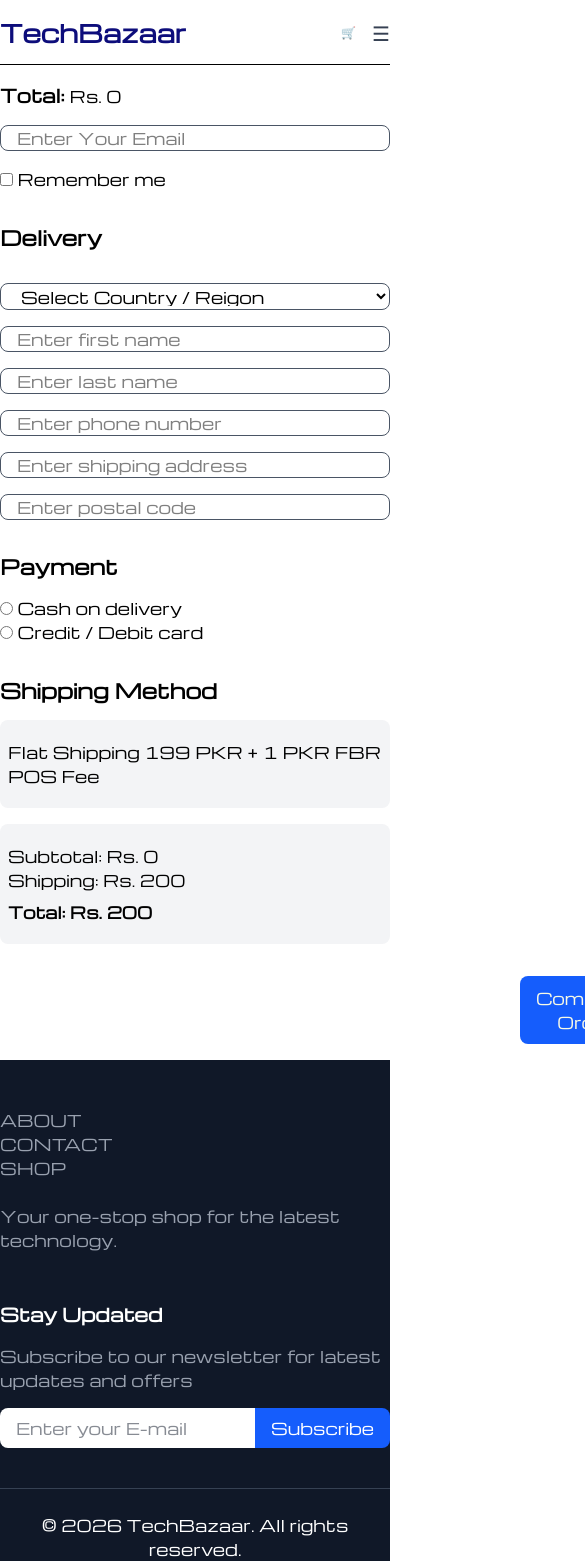
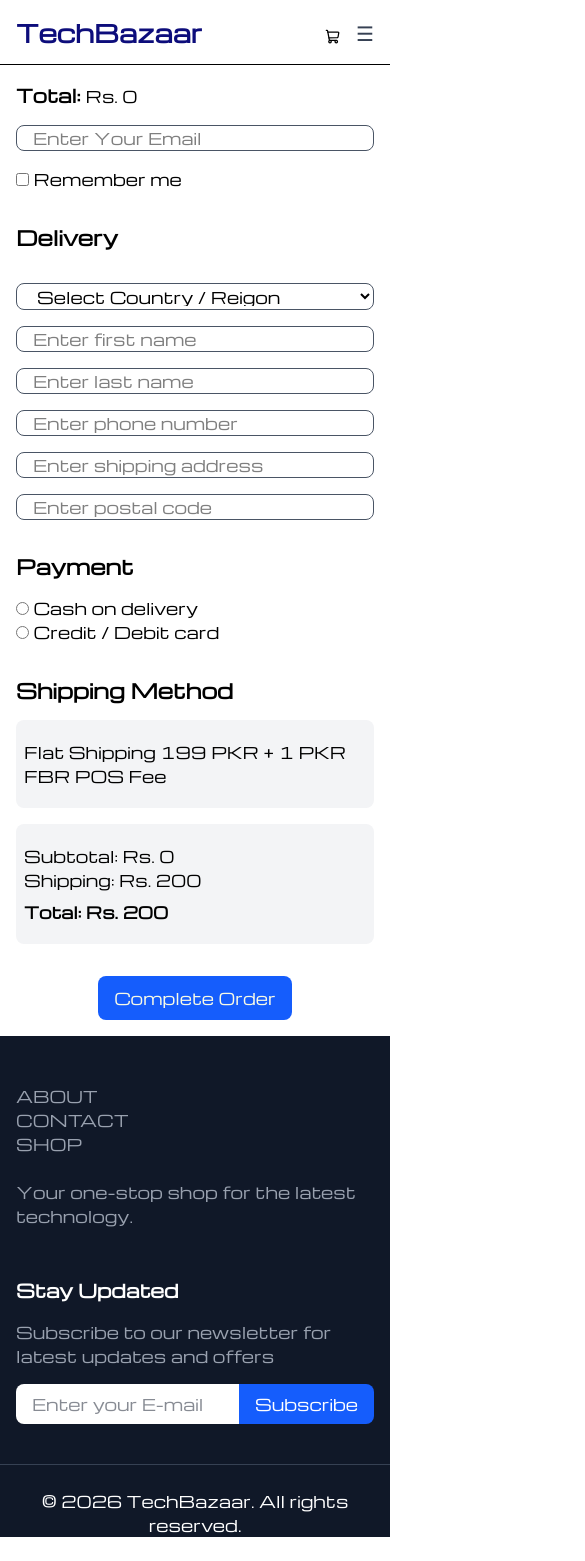
Before and after one commit to AailaAhmed/techbazaar, a React (Vite) app: page /checkout in a window 390 px wide. Shown: the top 1561 px of the page, 585 px wide, since content can reach past the window. After the commit the page ends 1537 px from the top, so only its background shows below. Built offline with nearby package versions, Linux system fonts and the light colour scheme.

Commit message:
Day 7: Order Success page, cart clearing on order completion, lucide-react cart icon

```diff
--- a/package.json
+++ b/package.json
@@ -11,6 +11,7 @@
   },
   "dependencies": {
     "@tailwindcss/vite": "^4.3.3",
+    "lucide-react": "^1.45.0",
     "react": "^19.2.8",
     "react-dom": "^19.2.8",
     "react-router-dom": "^7.18.3",
--- a/src/App.jsx
+++ b/src/App.jsx
@@ -10,6 +10,7 @@
 
 import { BrowserRouter, Routes, Route } from 'react-router-dom';
 import { CartProvider } from './context/cartContext';
+import OrderSuccess from './pages/orderSuccess';
 function App() {
 
   return (
@@ -34,6 +35,8 @@
 
             <Route path="/checkout" element={<Checkout/>}/>
 
+            <Route path="/order-success" element={<OrderSuccess/>} />
+
           </Routes>
         </main>
         <Footer />
--- a/src/components/Footer.jsx
+++ b/src/components/Footer.jsx
@@ -2,7 +2,7 @@
 function Footer(){
     return (
        <footer className="bg-gray-900 text-white">
-         <div className="max-w-7xl mx-auto py-12">
+         <div className="max-w-7xl mx-auto px-4 sm:px-6 lg:px-8 py-12">
             <div className="grid grid-cols-1 md:grid-cols-3 sm:gap-8 md:gap-10 lg:gap-15">
                    <a href="/about" className="text-gray-400 hover:text-white transition">ABOUT</a>
                    <a href="/contact" className="text-gray-400 hover:text-white transition">CONTACT</a>
@@ -14,7 +14,7 @@
          </div>
 
 
-         <div className="max-w-7xl mx-auto">
+         <div className="max-w-7xl mx-auto px-4 sm:px-6 lg:px-8">
             <h3 className="text-lg font-semibold mb-4">Stay Updated</h3>
             <p className="text-gray-400 mb-4">Subscribe to our newsletter for latest updates and offers</p>
             <div className="flex">
--- a/src/components/Navbar.jsx
+++ b/src/components/Navbar.jsx
@@ -1,6 +1,7 @@
 import { useState } from "react";
 import { Link } from "react-router-dom";
 import { useCart } from "../context/cartContext";
+import { ShoppingCartIcon } from "lucide-react";
 
 function Navbar()
 {
@@ -8,7 +9,7 @@
     const { cartCount } = useCart();
     return(
        <nav className="bg-white border-b border-gray">
-        <div className="max-w-7xl mx-auto">
+        <div className="max-w-7xl mx-auto px-4 sm:px-6 lg:px-8">
             <div className="flex items-centre justify-between h-16">
 
                 {/* logo/ store name */}
@@ -27,7 +28,7 @@
 
                 </div>
                 {/*Mobile hamburger */}
-                <Link to="/cart" className="md:hidden px-4 ml-auto flex items-center text-xs">🛒 {cartCount>0 && <span className="mb-4 px-1 text-bold">{cartCount}</span> }</Link>
+                <Link to="/cart" className="md:hidden px-4 ml-auto flex items-center mt-2"><ShoppingCartIcon size={15}/> {cartCount>0 && <span className="mb-4 text-xs px-1 text-bold">{cartCount}</span> }</Link>
                 <button onClick={()=> setIsMenuOpen(!isMenuOpen)} className="md:hidden text-gray-700 text-xl hover:text-[#436EDF] focus:outline-none" aria-label="Toggle menue">
                     ☰
                 </button>
--- a/src/pages/Checkout.jsx
+++ b/src/pages/Checkout.jsx
@@ -1,5 +1,7 @@
 import { useState,useEffect } from "react";
-import { getCart } from "../utils/cart";
+import { useNavigate } from "react-router-dom";
+import { getCart,clearCart } from "../utils/cart";
+import { useCart } from "../context/cartContext";
 
 function Checkout(){
     const[items,setItems]=useState([]);
@@ -70,20 +72,31 @@
     const shipping=200;
     const grandTotal=total + shipping;
 
+    const navigate=useNavigate();
+    const {refreshCartCount}=useCart();
     function handleSubmit(e){
         e.preventDefault();
         const newErrors=validateForm();
         setErrors(newErrors);
 
         if(Object.keys(newErrors).length===0){
-            console.log("form is valid, order data:",formData);
+            clearCart();
+            refreshCartCount();
+            navigate("/order-success",{
+                state: {
+                    total: grandTotal,
+                    customerName: `${formData.firstName} ${formData.lastName}`,
+                    phone: formData.phone,
+                    address: formData.address,
+                    postalCode: formData.postalCode,
+                },
+            });
         }
-        console.log("Form submitted:", formData);
     }
 
     return(
 
-         <form onSubmit={handleSubmit} noValidate className="max-w-7xl mx-auto">
+         <form onSubmit={handleSubmit} noValidate className="max-w-7xl mx-auto px-4 sm:px-6 lg:px-8">
             <div className="mt-4">
               <span className="text-lg font-bold">Total: </span> <span>Rs. {total}</span>
             </div>
@@ -203,7 +216,7 @@
                 <p>Shipping: Rs. {shipping}</p>
                 <p className="font-bold mt-2">Total: Rs. {grandTotal}</p>
             </div>
-            <div className="px-130">
+            <div className="flex items-center justify-center">
              <button type="submit" className="bg-blue-600 hover:bg-blue-700 text-[#F8FAE5] rounded-lg py-2.5 px-4 mt-4 mb-4">Complete Order</button>
             </div>
 
--- /dev/null
+++ b/src/pages/OrderSuccess.jsx
@@ -0,0 +1,41 @@
+import { Link,useLocation } from "react-router-dom";
+
+
+
+function OrderSuccess(){
+
+    const location=useLocation();
+    const order = location.state;
+
+    if(!order){
+        return(
+            <div className="max-w-7xl mx-auto px-4 sm:px-6 lg:px-8 py-12">
+                <p className="font-bold text-xl text-red-600 mb-8">No order datails found</p>
+                <Link to="/shop" className="text-lg text-[#436EDF] hover:underline" >Go to shop.</Link>
+            </div>
+        );
+    }
+    return(
+        <div className="max-w-7xl mx-auto mb-4 px-4 sm:px-6 lg:px-8 py-12">
+            <div className="bg-gray-100 rounded-lg w-full py-4 px-2">
+             <p className="font-bold text-3xl text-[#0D0D7B]">Order Placed Successfully </p>
+             <p className="text-gray-600 mb-2">Thank you for shopping with TechBazaar</p>
+             <p className="mt-6 text-lg font-bold" >Order#  <span className="font-medium">{Math.floor(Date.now()/1000)}</span></p>
+             <p className="text-lg font-bold">Total: <span className="font-medium">Rs. {order.total}</span></p>
+
+            </div>
+            <p className="text-xl font-bold mt-8">Order Summary</p>
+
+            <div>
+                <p className="mb-2 mt-2">{order.customerName}</p>
+                <p className="mb-2">{order.phone}</p>
+                <p className="mb-2">{order.address}</p>
+                <p className="mb-2">{order.postalCode}</p>
+            </div>
+
+            <Link to="/shop" className="text-lg flex items-center justify-center text-[#436EDF] hover:underline mt-18 mb-6" >Continue Shopping</Link>
+        </div>
+    );
+
+}
+export default OrderSuccess;
--- a/src/pages/Shop.jsx
+++ b/src/pages/Shop.jsx
@@ -53,7 +53,7 @@
             )}
 
             {!loading && !error && products.length>0 && (
-                <div className="grid grid-cols sm:grid-cols-2 md:grid-cols-3 lg:grid-cols-4 gap-8">
+                <div className="grid grid-cols-1 sm:grid-cols-2 md:grid-cols-3 lg:grid-cols-4 gap-8">
                     {products.map((product)=> (
                         <ProductCard
                           key={product.id}
--- a/src/utils/cart.js
+++ b/src/utils/cart.js
@@ -47,3 +47,7 @@
     return getCart().reduce((sum,item)=> sum + item.quantity,0);
 
 }
+
+export function clearCart(){
+    localStorage.removeItem(CART_KEY);
+}
```
Also changed, not shown: 1 other file (tests, documents, lock files or other folders).
